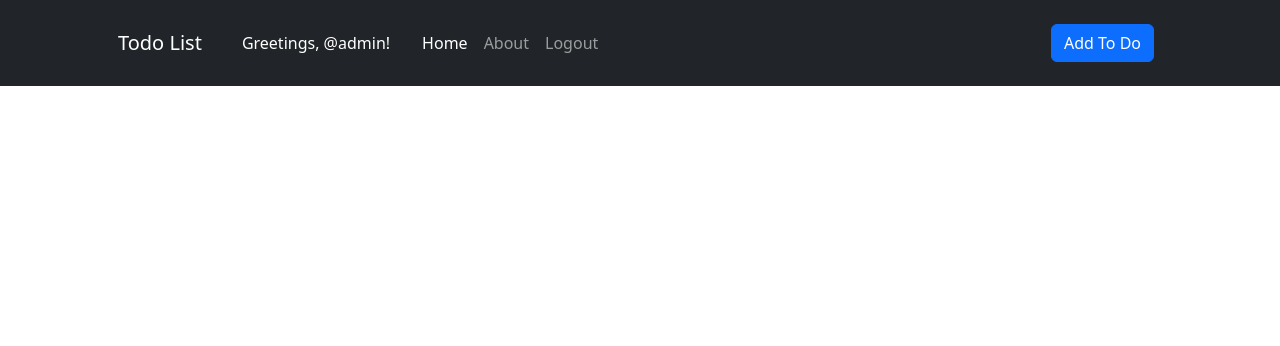
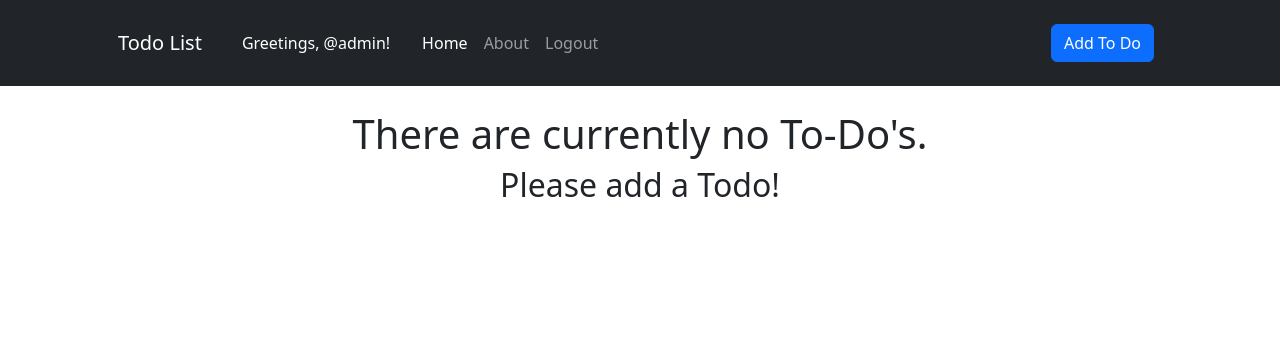
Before and after one commit to Airsicktitan/Django-ToDo, a Django app: template todo/core/templates/core/home.html in a window 1280 px wide. Shown: the top 346 px of the page. Run offline with Django 5.2, Linux system fonts and the light colour scheme; the template is opened without the code that fills it, so the values that code supplies are empty; a user stored in the database is signed in; some libraries are stand-ins or nearby versions.

Commit message:
home.html

```diff
--- a/todo/core/templates/core/home.html
+++ b/todo/core/templates/core/home.html
@@ -41,6 +41,13 @@
             </caption>
         </table>
     </div>
+    {% else %}
+    <div class="mt-4">
+        <center>
+            <h1>There are currently no To-Do's.</h1>
+            <h2>Please add a Todo!</h2>
+        </center>
+    </div>
     {% endif %}
 </div>
 {% endblock content %}
```
